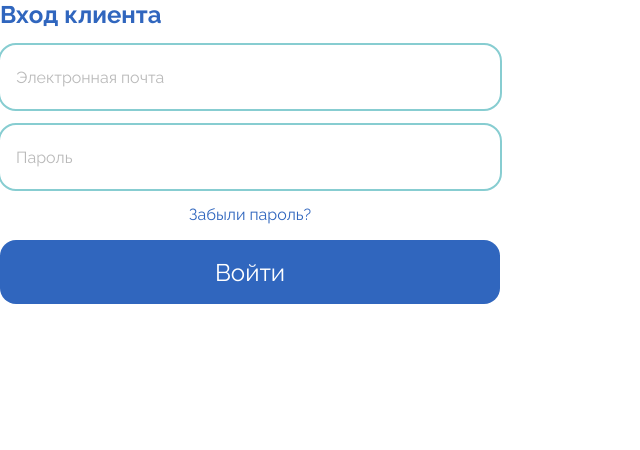
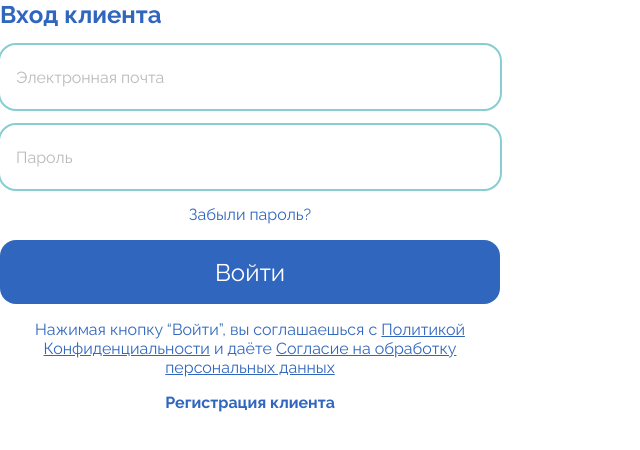
Before and after one commit to sg12/plasticFront, a React (Vite) app: page /enterClient in a window 1280 px wide. Shown: the top 450 px of the page, without its empty margins (0-640 px from the left). Built offline with nearby package versions, Linux system fonts and the light colour scheme.

Commit message:
update CnterClient form

```diff
--- a/src/components/enterClient/EnterClient.jsx
+++ b/src/components/enterClient/EnterClient.jsx
@@ -53,6 +53,8 @@ const EnterClient = () => {
                 <EnterButton type="submit">
                     Войти
                 </EnterButton>
+                <p className='form__approval approval'>Нажимая кнопку “Войти”, вы соглашаешься с <a className='approval__link' href="#">Политикой Конфиденциальности</a> и даёте <a className='approval__link' href="#">Согласие на обработку персональных данных</a></p>
+                <a className='form__register' href="#">Регистрация клиента</a>
             </form>
         </div>
     );
--- a/src/components/enterClient/EnterClient.scss
+++ b/src/components/enterClient/EnterClient.scss
@@ -106,6 +106,39 @@
         font-weight: 400;
         line-height: normal;
     }
+
+    &__approval {
+        margin: 0;
+        color: #3066BE;
+        text-align: center;
+        font-family: Raleway;
+        font-size: 16px;
+        font-style: normal;
+        font-weight: 400;
+        line-height: normal;
+    }
+
+    &__register {
+        color: #3066BE;
+        font-family: Raleway;
+        font-size: 16px;
+        font-style: normal;
+        font-weight: 700;
+        line-height: normal;
+        text-decoration: none;
+    }
+}
+
+.approval {
+    &__link {
+        color: #3066BE;
+        font-family: Raleway;
+        font-size: 16px;
+        font-style: normal;
+        font-weight: 400;
+        line-height: normal;
+        text-decoration-line: underline;
+    }
 }
 
 .error {
--- a/src/components/enterList/enterList.jsx
+++ b/src/components/enterList/enterList.jsx
@@ -2,6 +2,7 @@ import React from 'react';
 import './EnterList.scss';
 import EnterItem from '../enterItem/enterItem';
 import EnterClient from '../enterClient/EnterClient';
+import RegisterClient from '../registerClient/RegisterClient';
 
 import enter1 from '../../assets/icons/enterLogo.png';
 
@@ -12,7 +13,8 @@ const EnterList = () => {
                 <img className='enter__logo' src={enter1} alt="Лого" />
                 <>
                 {/* <EnterItem /> */}
-                <EnterClient />
+                {/* <EnterClient /> */}
+                <RegisterClient />
                 </>
                 <p className='enter__copyright'>© Copyright 2023 Plastic Beauty</p>
             </div>
```
